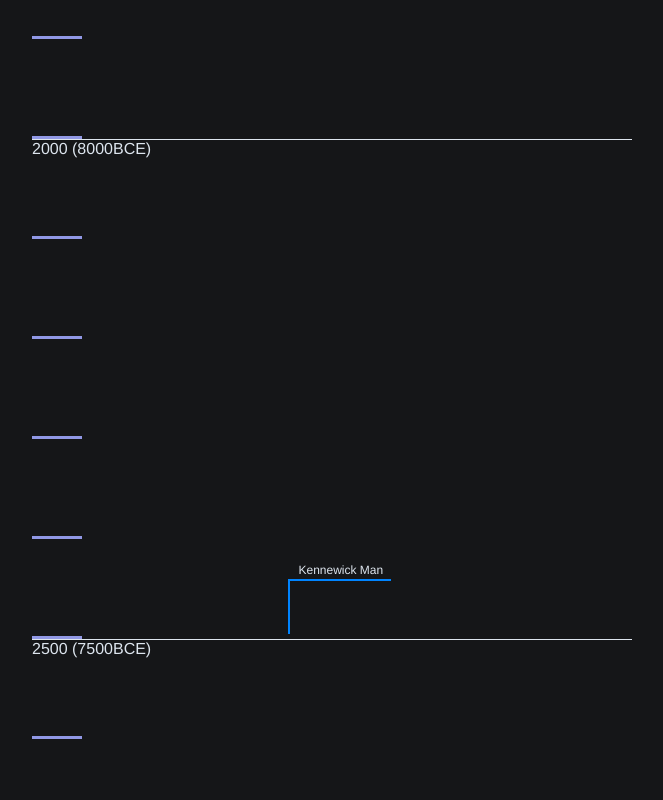
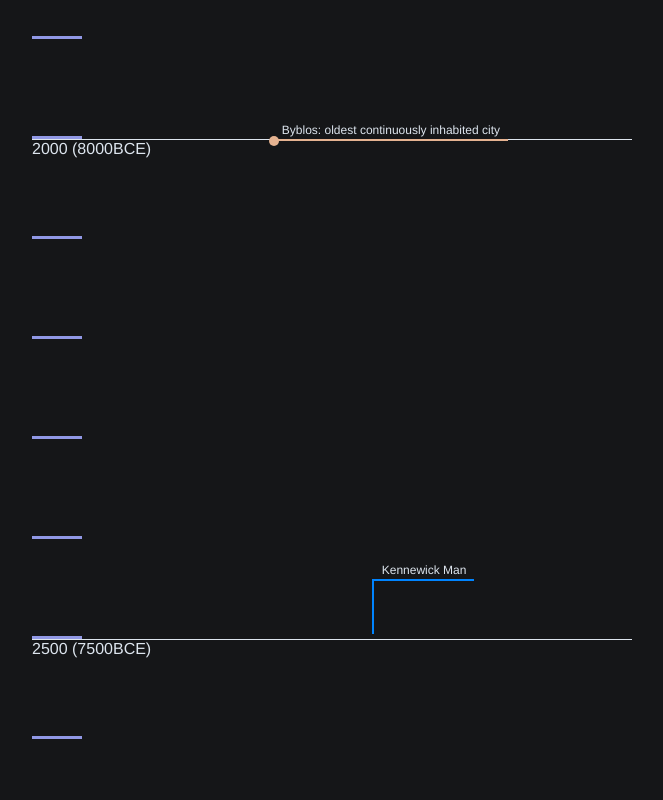
Before and after one commit to andrewlaskey/history-timeline, a Vue app: page / in a window 1280 px wide. Shown: the part 2040-2840 px from the top of the page, without its empty margins (308-971 px from the left). Built offline with nearby package versions, Linux system fonts and the light colour scheme.

Commit message:
Add Byblos

```diff
--- a/src/data/events.ts
+++ b/src/data/events.ts
@@ -153,4 +153,11 @@ export const events: DataPoint[] = [
     kind: Kind.EVENT,
     category: Category.NATURE
   },
+  {
+    label: 'Byblos: oldest continuously inhabited city',
+    link: 'https://en.wikipedia.org/wiki/Byblos',
+    year: '8000 BCE',
+    kind: Kind.EVENT,
+    category: Category.ARCHEOLOGICAL
+  },
 ];
```
